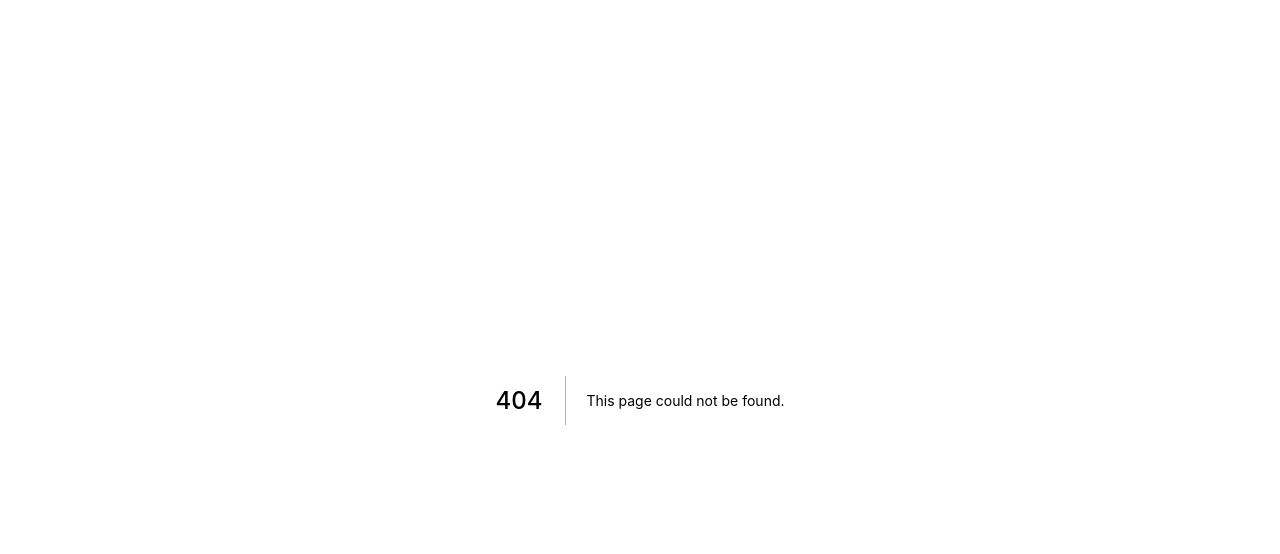
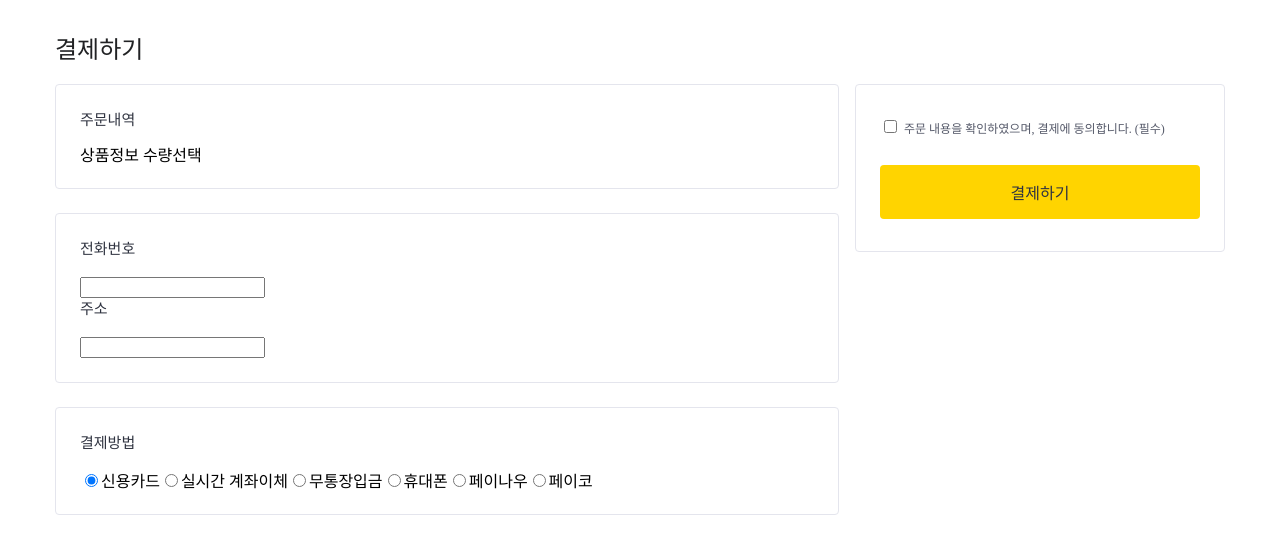
Before and after one commit to Advist-Project/Toy-Frontend, a Next.js app: page /order in a window 1280 px wide. Before the commit this address had no page. Shown: the top 554 px of the page. Built offline with nearby package versions, Linux system fonts and the light colour scheme.

Commit message:
결제하기 페이지 전화번호, 주소, 결제수단, 동의버튼 생성

```diff
--- a/package.json
+++ b/package.json
@@ -14,6 +14,7 @@
   "dependencies": {
     "@emotion/react": "^11.1.5",
     "@emotion/styled": "^11.1.5",
+    "axios": "^0.21.1",
     "next": "^10.0.7",
     "react": "^17.0.1",
     "react-dom": "^17.0.1",
--- /dev/null
+++ b/src/pages/order.tsx
@@ -0,0 +1,204 @@
+import React, { useState } from 'react';
+import styled from "@emotion/styled";
+import axios from "axios";
+
+interface IOrderForm{ phoneNumber: string; address: string; payMethod: string };
+
+function OrderPage() {
+  let [orderForm, setOrderForm] = useState<IOrderForm>({
+    phoneNumber: "",
+    address: "",
+    payMethod: "신용카드"
+  });
+  const { phoneNumber, address } = orderForm; //orderForm에 있는 값 꺼내오기
+
+  const handleChange = (e: React.ChangeEvent<HTMLInputElement>) => { //인풋에 변화가 생기면 orderForm 갱신
+    const { name, value } = e.target;
+    setOrderForm({
+      ...orderForm,
+      [name]: value
+    });
+  };
+
+  let loginState:boolean = true;
+  let [selectedChkbox, selectChkbox] = useState<string>("SC0010");
+  let [agreementState, setAgreementState] = useState<boolean>(false);
+
+  function requestPayment(){
+    let params:string = JSON.stringify({...orderForm, "agreementState": agreementState});
+    console.log(params);
+
+    // return axios.post('/user', {
+    //   firstName: 'Fred',
+    //   lastName: 'Flintstone'
+    // })
+    // .then(function (response) {
+    //   console.log(response);
+    // })
+    // .catch(function (error) {
+    //   console.log(error);
+    // });
+  }
+
+  return (
+    <Background>
+      <Title>결제하기</Title>
+      <LayoutContainer>
+        <OrderMain>
+          <OrderInfo>
+            <SectionTitle>주문내역</SectionTitle>상품정보
+            수량선택
+          </OrderInfo>
+          <OrderCustomerInfo>
+            <SectionTitle>전화번호</SectionTitle>
+            <input type="tel" name="phoneNumber" value={phoneNumber} onChange={handleChange} />
+            <SectionTitle>주소</SectionTitle>
+            <input type="address" name="address" value={address} onChange={handleChange} />
+          </OrderCustomerInfo>
+          <OrderPaymentMethods>
+            <SectionTitle>결제방법</SectionTitle>
+            <input type="radio" name="payMethod" id="payMethod_SC0010"
+                                                value="신용카드"
+                                                checked={selectedChkbox === "SC0010" ? true : false }
+                                                onClick={()=>selectChkbox("SC0010")}
+                                                onChange={handleChange} />
+            <label htmlFor="payMethod_SC0010">신용카드</label>
+            <input type="radio" name="payMethod" id="payMethod_SC0030"
+                                                value="실시간 계좌이체"
+                                                checked={selectedChkbox === "SC0030" ? true : false }
+                                                onClick={()=>selectChkbox("SC0030")}
+                                                onChange={handleChange} />
+            <label htmlFor="payMethod_SC0030">실시간 계좌이체</label>
+            <input type="radio" name="payMethod" id="payMethod_SC0040"
+                                                value="무통장입금"
+                                                checked={selectedChkbox === "SC0040" ? true : false }
+                                                onClick={()=>selectChkbox("SC0040")}
+                                                onChange={handleChange} />
+            <label htmlFor="payMethod_SC0040">무통장입금</label>
+            <input type="radio" name="payMethod" id="payMethod_SC0060"
+                                                value="휴대폰"
+                                                checked={selectedChkbox === "SC0060" ? true : false }
+                                                onClick={()=>selectChkbox("SC0060")}
+                                                onChange={handleChange} />
+            <label htmlFor="payMethod_SC0060">휴대폰</label>
+            <input type="radio" name="payMethod" id="payMethod_PAYNOW"
+                                                value="페이나우"
+                                                checked={selectedChkbox === "페이나우" ? true : false }
+                                                onClick={()=>selectChkbox("페이나우")}
+                                                onChange={handleChange} />
+            <label htmlFor="payMethod_PAYNOW">페이나우</label>
+            <input type="radio" name="payMethod" id="payMethod_PAYCO"
+                                                value="페이코"
+                                                checked={selectedChkbox === "페이코" ? true : false }
+                                                onClick={()=>selectChkbox("페이코")}
+                                                onChange={handleChange} />
+            <label htmlFor="payMethod_PAYCO">페이코</label>
+          </OrderPaymentMethods>
+        </OrderMain>
+        <OrderSummary>
+          <OrderSummaryContent>
+            <div>
+              <input type="checkbox" id="agreementCheckbox"
+                                    onChange={()=>{
+                                      setAgreementState(agreementState ? false : true);
+                                    }} />
+              <ChkboxLabel htmlFor="agreementCheckbox">주문 내용을 확인하였으며, 결제에 동의합니다. (필수)</ChkboxLabel>
+            </div>
+            {
+              loginState?
+              <PayGuestLoginBtn onClick={requestPayment}>결제하기</PayGuestLoginBtn>:
+              <PayGuestLoginBtn onClick={()=>{console.log('로그인해주세요.')}}>결제하기</PayGuestLoginBtn>
+            }
+          </OrderSummaryContent>
+        </OrderSummary>
+      </LayoutContainer>
+    </Background>
+  )
+}
+
+export default OrderPage;
+
+const Background = styled.div``;
+
+const Title = styled.h2`
+  width: 1170px;
+  margin: 32px auto 16px auto;
+  font-weight: 500;
+  color: #212224;
+  line-height: 36px;
+  font-size: 24px;
+`;
+
+const LayoutContainer = styled.div`
+  width: 1170px;
+  display: flex;
+  margin-left: auto;
+  margin-right: auto;
+`;
+
+const OrderMain = styled.div`
+  width: 784px;
+  margin-right: 16px;
+`;
+
+const OrderInfo = styled.section`
+  border-radius: 4px;
+  padding: 24px;
+  border: 1px solid #e4e5ed;
+  margin-bottom: 24px;
+`;
+
+const OrderSummary = styled.div`
+  width: 370px;
+  position: relative;
+`;
+
+const OrderSummaryContent = styled.div`
+  position: sticky;
+  top: 0;
+  border-radius: 4px;
+  border: 1px solid #e4e5ed;
+  padding: 32px 24px 32px 24px;
+`;
+
+const OrderCustomerInfo = styled.section`
+  border-radius: 4px;
+  padding: 24px;
+  border: 1px solid #e4e5ed;
+  margin-bottom: 24px;
+`;
+
+const OrderPaymentMethods = styled.section`
+  border-radius: 4px;
+  padding: 24px;
+  border: 1px solid #e4e5ed;
+  margin-bottom: 24px;
+`;
+
+const SectionTitle = styled.h3`
+  font-size: 15px;
+  line-height: 23px;
+  color: #303441;
+  margin: 0 0 16px 0;
+`;
+
+const PayGuestLoginBtn = styled.button`
+  color: #303441;
+  background: #ffd400;
+  border-radius: 4px;
+  font-size: 16px;
+  width: 100%;
+  font-weight: 500;
+  border: 0;
+  margin-top: 27px;
+  padding: 15px 15px;
+  cursor: pointer;
+`;
+
+const ChkboxLabel = styled.label`
+  font-size: 12px;
+  line-height: 17px;
+  margin-left: 4px;
+  color: #555969;
+  vertical-align: middle;
+`;
```
Also changed, not shown: 1 other file (tests, documents, lock files or other folders).
